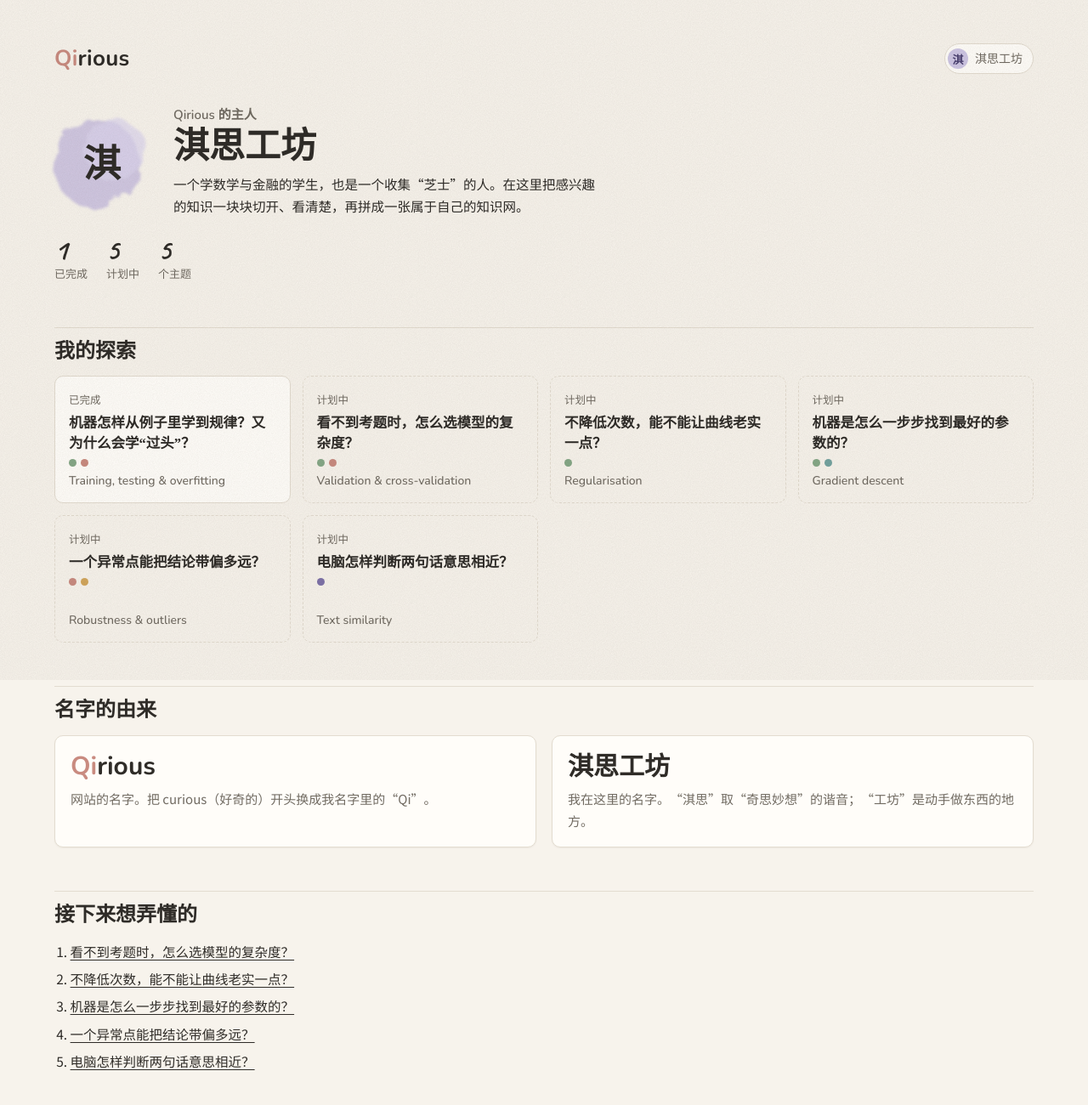
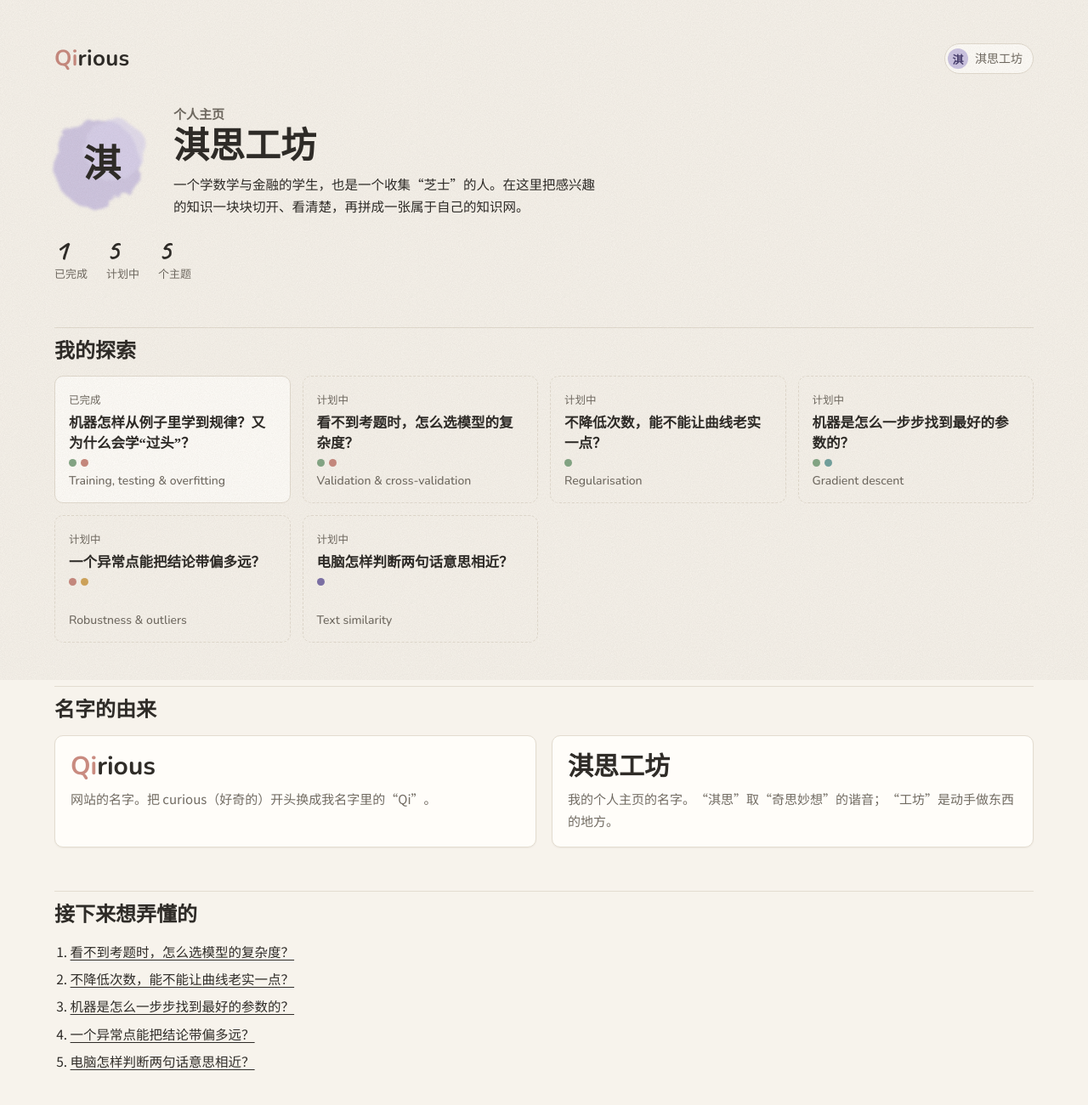
Before and after one commit to HxQ-Q/qirious, a plain HTML site: page me.html in a window 1280 px wide. Shown: the top 1300 px of the page at 85% size. Drawn offline with nearby package versions, Linux system fonts and the light colour scheme.

Commit message:
Clarify 淇思工坊 is the profile page name, not the author's name
“淇思工坊”是个人主页的名字，不是作者的名字，修正相关表述：
- CLAUDE.md：第 1 节改为“个人主页叫淇思工坊”，第 2 节补充不要把它当作者的名字或署名
- 首页“这里在做什么”末尾的署名改为入口链接“→ 去淇思工坊看看”
- 个人主页顶部小字由“Qirious 的主人”改为“个人主页”；名字由来卡片改为“我的个人主页的名字”

Co-Authored-By: Claude Opus 5.5 <noreply@anthropic.com>

```diff
--- a/me.html
+++ b/me.html
@@ -70,7 +70,7 @@ h2{font-weight:600;border-top:.5px solid var(--line);padding-top:12px}
     <div class="prof">
       <div class="ava" aria-hidden="true"><svg viewBox="0 0 140 140"><defs><filter id="wc" x="-20%" y="-20%" width="140%" height="140%"><feTurbulence type="fractalNoise" baseFrequency=".04" numOctaves="3" seed="9"/><feDisplacementMap in="SourceGraphic" scale="16"/><feGaussianBlur stdDeviation="1.5"/></filter></defs><g filter="url(#wc)"><circle cx="64" cy="74" r="52" style="fill:light-dark(#C3B9DE,#5C5384)" opacity=".75"/><circle cx="86" cy="58" r="36" style="fill:light-dark(#DCD4EE,#7A70A6)" opacity=".7"/></g></svg><span>淇</span></div>
       <div>
-        <div class="handle">Qirious 的主人</div>
+        <div class="handle">个人主页</div>
         <h1 style="margin:.1em 0 .1em">淇思工坊</h1>
         <p class="bio">一个学数学与金融的学生，也是一个收集“芝士”的人。在这里把感兴趣的知识一块块切开、看清楚，再拼成一张属于自己的知识网。</p>
       </div>
@@ -89,7 +89,7 @@ h2{font-weight:600;border-top:.5px solid var(--line);padding-top:12px}
     <h2>名字的由来</h2>
     <div class="two">
       <div class="sheet pun"><div class="big"><b>Qi</b>rious</div><p>网站的名字。把 curious（好奇的）开头换成我名字里的“Qi”。</p></div>
-      <div class="sheet pun"><div class="zh">淇思工坊</div><p>我在这里的名字。“淇思”取“奇思妙想”的谐音；“工坊”是动手做东西的地方。</p></div>
+      <div class="sheet pun"><div class="zh">淇思工坊</div><p>我的个人主页的名字。“淇思”取“奇思妙想”的谐音；“工坊”是动手做东西的地方。</p></div>
     </div>
   </div>
 </section>
```
Also changed, not shown: index.html (+1 -1 lines), 1 other file.
